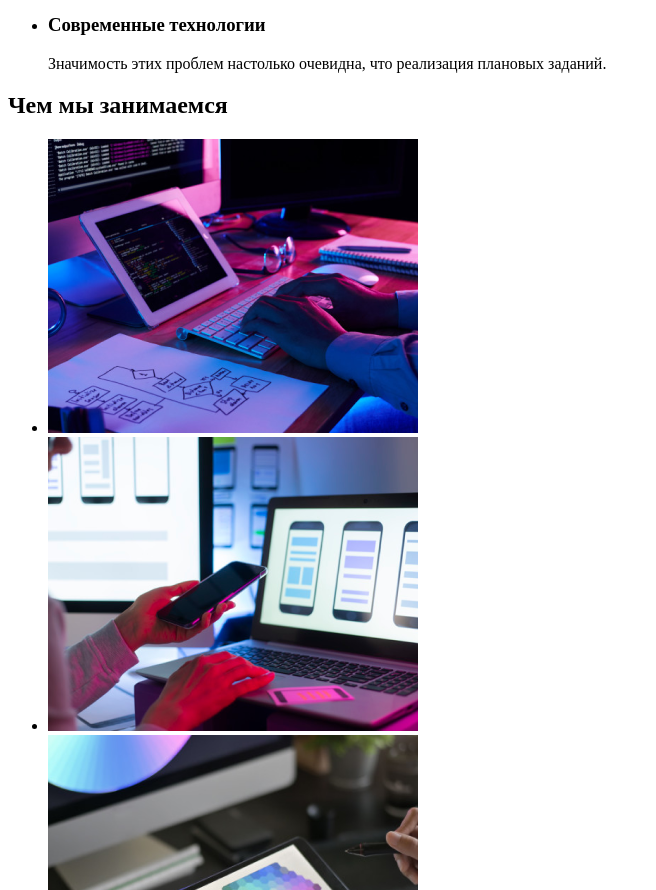
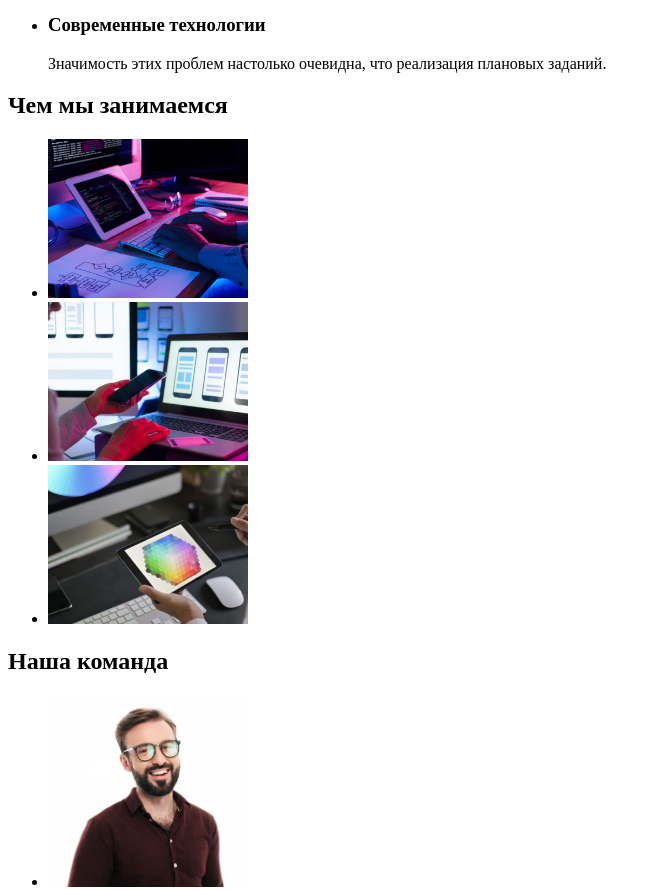
Before and after one commit to OlekSandr-offensive/goit-markup-hw-01, a plain HTML site: page index.html in a window 1280 px wide. Shown: the part 500-1390 px from the top of the page, without its empty margins (0-656 px from the left). Drawn offline with Linux system fonts and the light colour scheme.

Commit message:
Задав розміри картинкам

```diff
--- a/index.html
+++ b/index.html
@@ -54,13 +54,13 @@
         <h2>Чем мы занимаемся</h2>
         <ul>
             <li>
-                <img src="./image/doit/img-4.png" alt="Вводит код на компютере" />
+                <img src="./image/doit/img-4.png" alt="Вводит код на компютере" width="200" />
             </li>
             <li>
-                <img src="./image/doit/img-5.png" alt="смотрит макет и держит телефон" />
+                <img src="./image/doit/img-5.png" alt="смотрит макет и держит телефон" width="200" />
             </li>
             <li>
-                <img src="./image/doit/img-6.png" alt="рисует на планшете" />
+                <img src="./image/doit/img-6.png" alt="рисует на планшете" width="200" />
             </li>
         </ul>
     </section>
```
